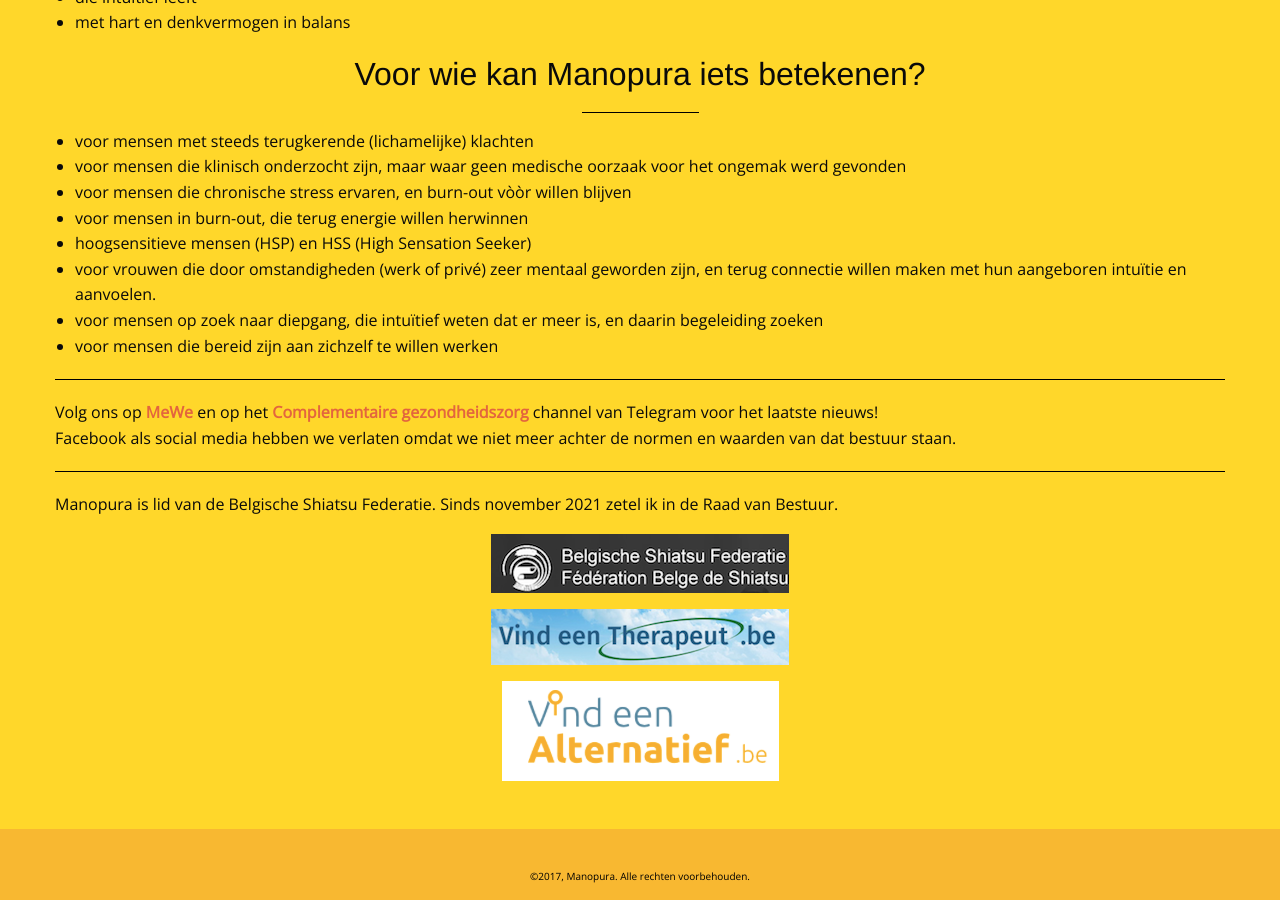
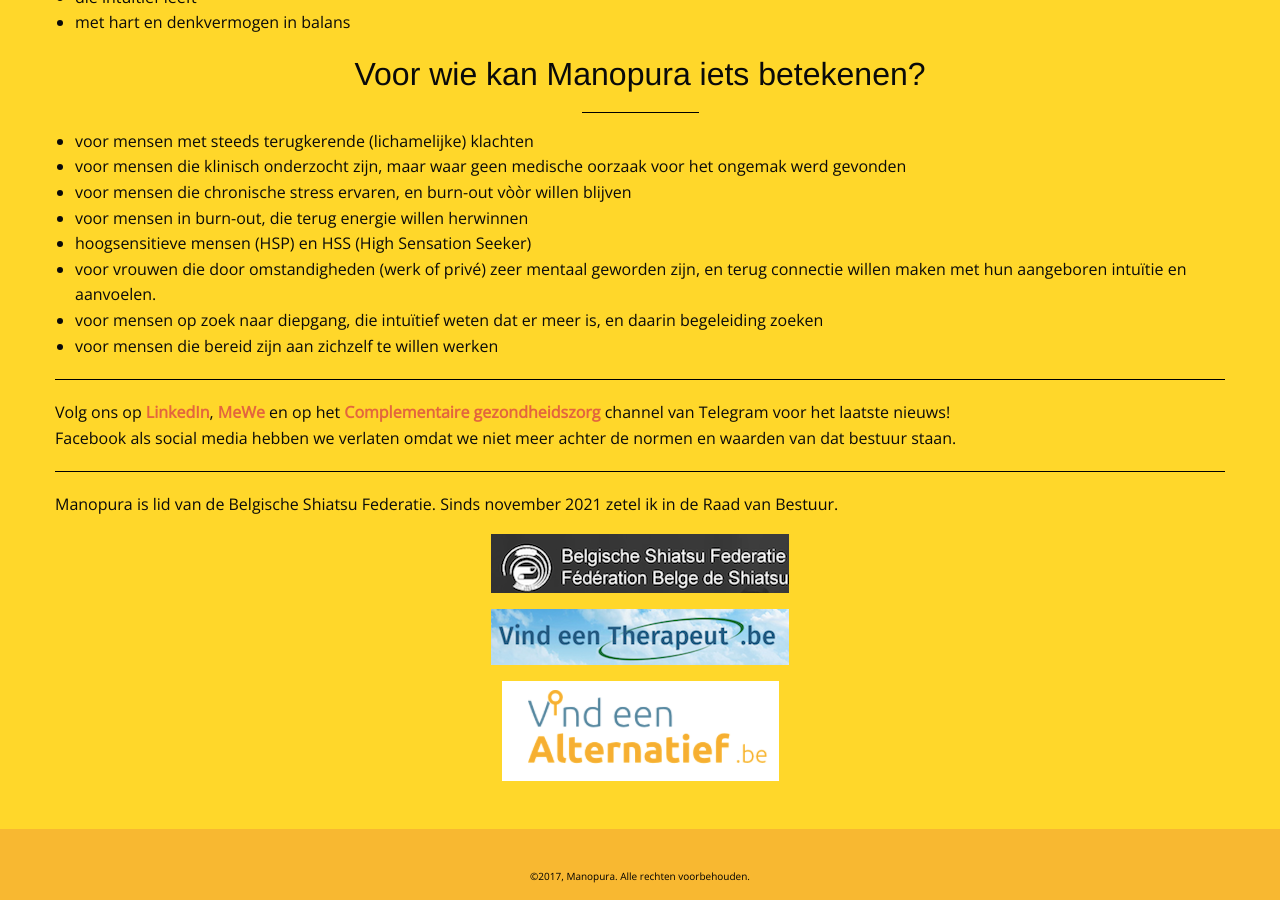
Before and after one commit to manopura/manopura.github.io, a Jekyll site: the page built from index.md, in a window 1280 px wide and 900 px high, scrolled down 2296 px. Built offline with Jekyll 4.4.1, drawn with Linux system fonts in a browser that asks for light colours; nearby versions of some CDN libraries.

Commit message:
Update index.md

```diff
--- a/index.md
+++ b/index.md
@@ -73,7 +73,7 @@
 ---
 
 
-Volg ons op [**MeWe**](https://mewe.com/p/manopura-komtotrust-mariandelathauwer) en op het [**Complementaire gezondheidszorg**](https://t.me/complementaire_gezondheidszorg) channel van Telegram  voor het laatste nieuws!
+Volg ons op [**LinkedIn**](https://www.linkedin.com/in/manopura-shiatsu-stress-coaching-mindfulness-01b965172), [**MeWe**](https://mewe.com/p/manopura-komtotrust-mariandelathauwer) en op het [**Complementaire gezondheidszorg**](https://t.me/complementaire_gezondheidszorg) channel van Telegram  voor het laatste nieuws!
 Facebook als social media hebben we verlaten omdat we niet meer achter de normen en waarden van dat bestuur staan.
 
 ---
```
